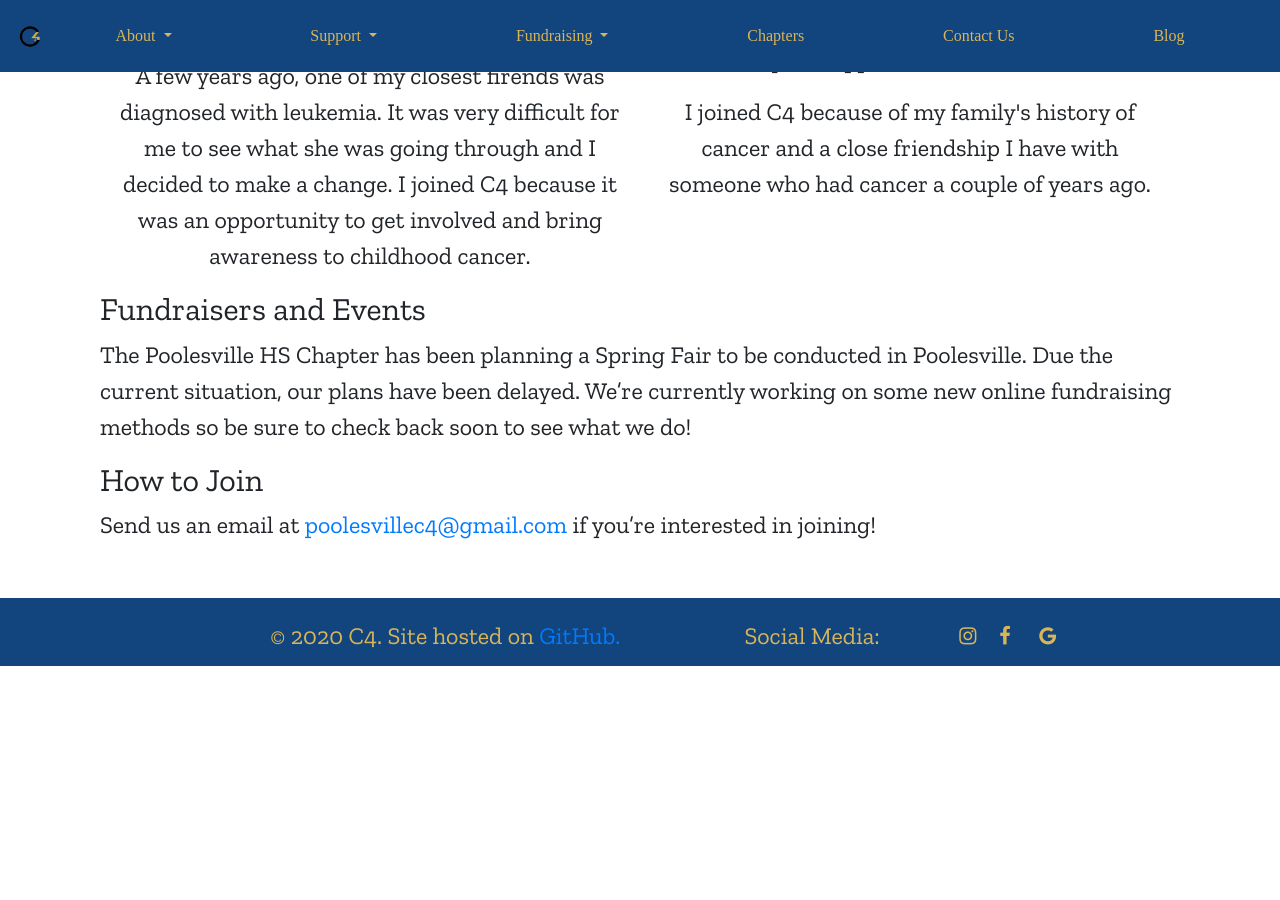
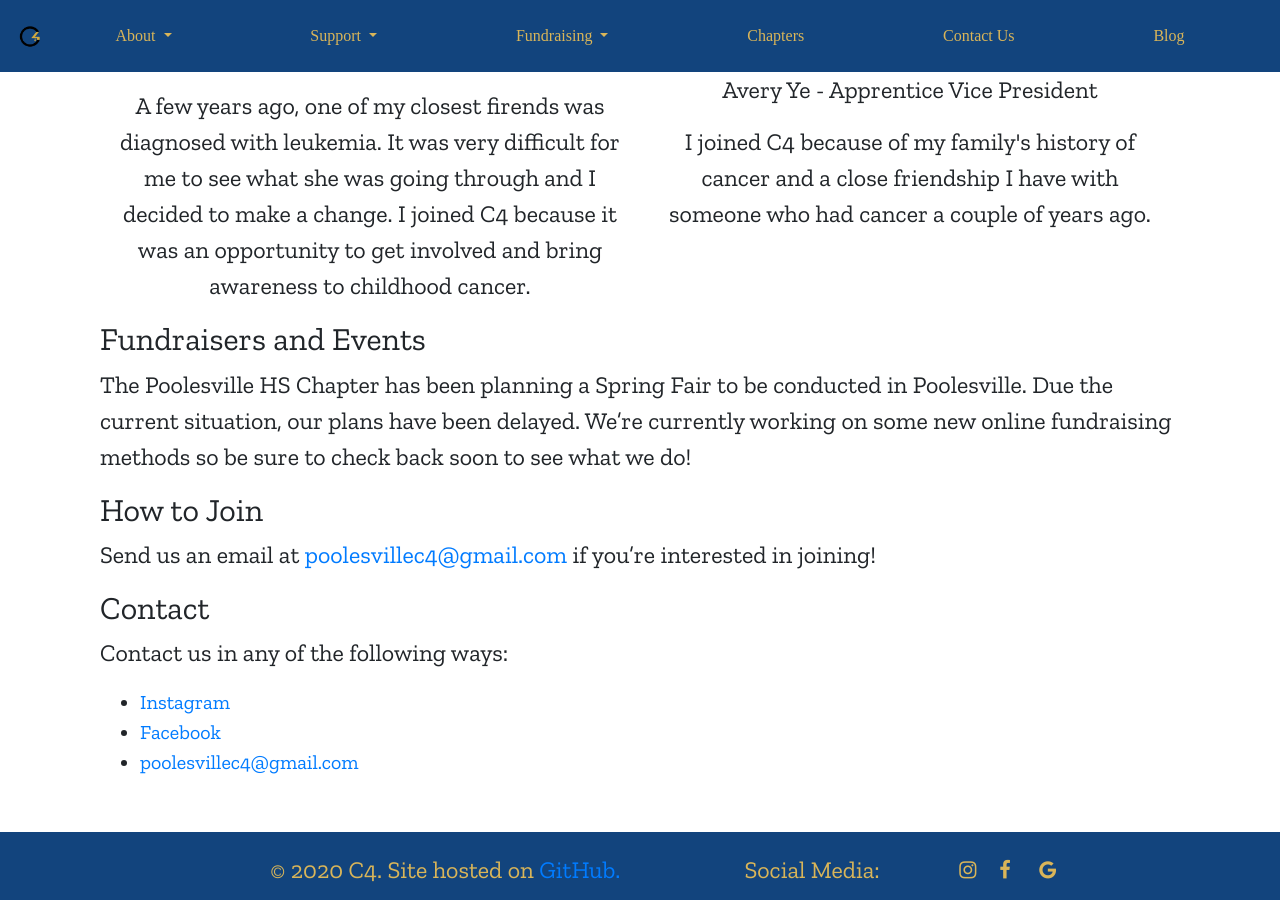
Before and after one commit to C4org/C4org.github.io, a Jekyll site: the page built from chapters/poolesville.md, in a window 1280 px wide and 900 px high, scrolled down 4247 px. Built offline with Jekyll 4.4.1, drawn with Linux system fonts in a browser that asks for light colours; some web fonts are replaced; before the commit the page ends 4913 px from its top, so only the background shows below that.

Commit message:
Instagram and Find page fixes

```diff
--- a/_layouts/home.html
+++ b/_layouts/home.html
@@ -122,7 +122,7 @@
         <script>
             (function() {
                 new InstagramFeed({
-                    'username': 'poolesvillec4',
+                    'username': 'officialc4club',
                     'container': document.getElementById("instagram-feed"),
                     'display_profile': true,
                     'display_biography': true,
--- a/chapters/poolesville.md
+++ b/chapters/poolesville.md
@@ -10,6 +10,7 @@ permalink: /chapters/poolesville/
   - [Apprentices](#apprentices)
 - [Fundraisers and Events](#fundraisers-and-events)
 - [How to Join](#how-to-join)
+- [Contact](#contact)
 
 ## About
 
@@ -166,3 +167,11 @@ The Poolesville HS Chapter has been planning a Spring Fair to be conducted in Po
 ## How to Join
 
 Send us an email at <poolesvillec4@gmail.com> if you're interested in joining!
+
+## Contact
+
+Contact us in any of the following ways:
+
+- [Instagram](https://www.instagram.com/poolesvillec4/)
+- [Facebook]("https://www.facebook.com/Poolesville-Combating-Childhood-Cancer-Club-109611417299285/")
+- <poolesvillec4@gmail.com>
```
Also changed, not shown: _layouts/find.html (+5 -3 lines), css/main.css (+11 -14 lines).
